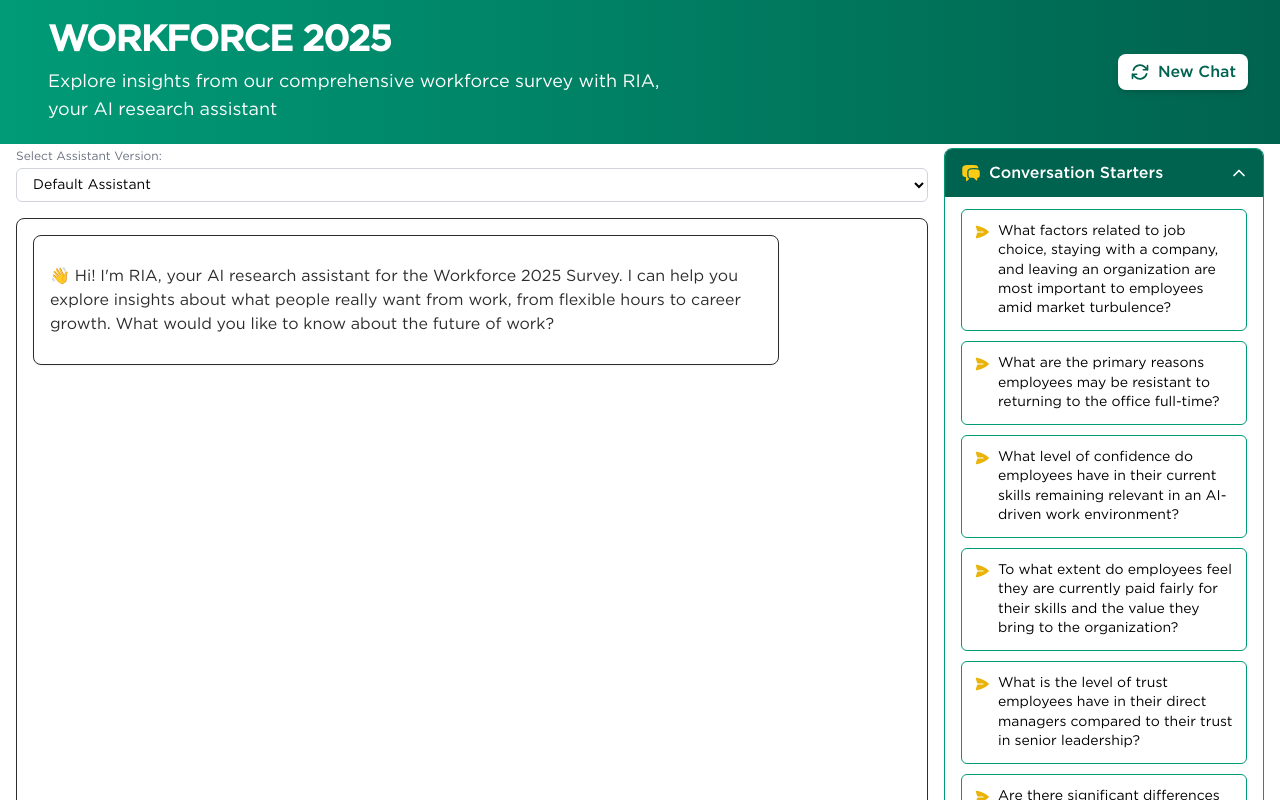
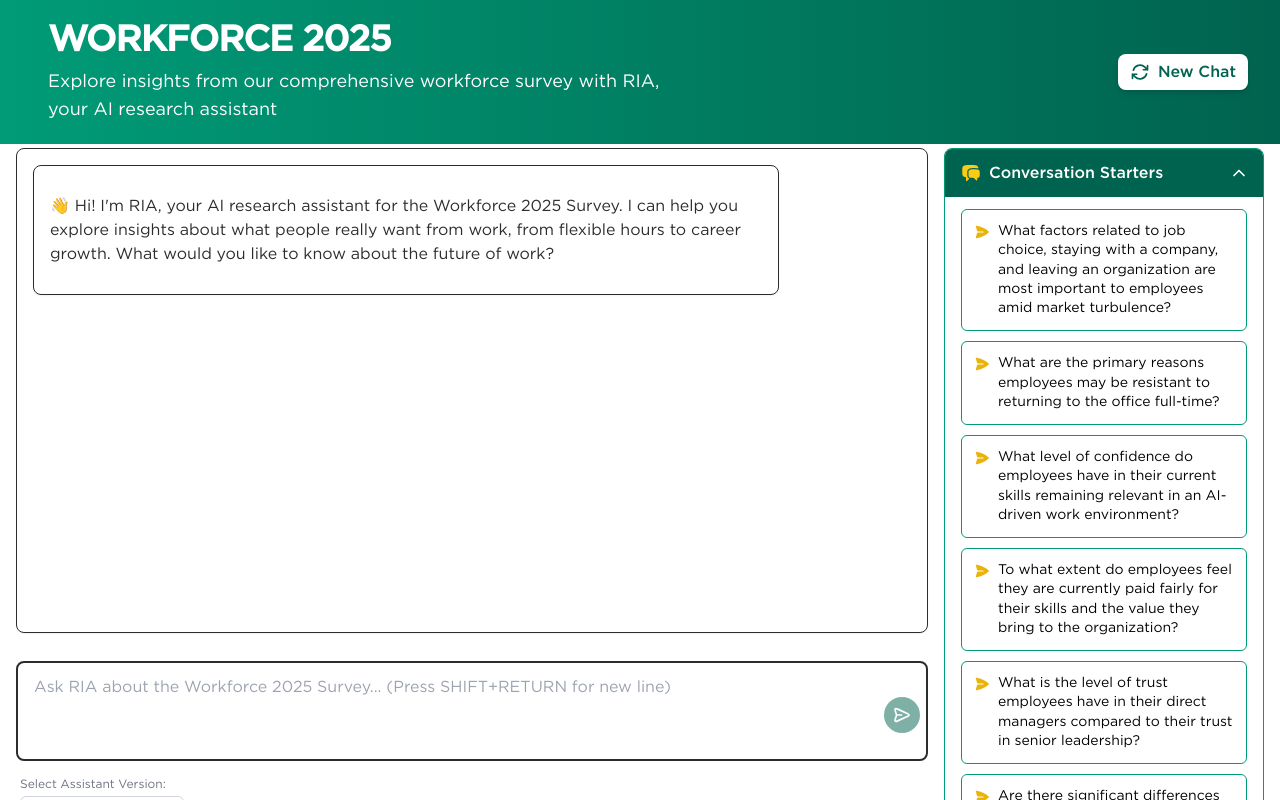
Before and after one commit to jasonlryan/ria_test, a Next.js app: page /embed/1 in a window 1280 px wide. Shown: the top 800 px of the page. Built offline with nearby package versions, Linux system fonts and the light colour scheme.

Commit message:
Move assistant selector underneath input box

```diff
--- a/app/embed/[assistantId]/page.tsx
+++ b/app/embed/[assistantId]/page.tsx
@@ -8,7 +8,7 @@ import { track } from "@vercel/analytics";
 // api/chat-assistant/route.ts is where we call the OpenAI API to get the response, there we can stream the response.
 
 // React
-import { useState, useRef, useEffect, Suspense } from "react";
+import { useState, useRef, useEffect, Suspense, useCallback } from "react";
 // Open AI
 import { AssistantStream } from "openai/lib/AssistantStream";
 // Markdown
@@ -193,7 +193,7 @@ function Embed({ params: { assistantId } }) {
         setStreamingMessage(null);
 
         // Scroll to bottom
-        setTimeout(scroll, 100);
+        setTimeout(scrollToBottom, 100);
       });
 
       runner.on("error", (error) => {
@@ -216,7 +216,7 @@ function Embed({ params: { assistantId } }) {
         setStreamingMessage(null);
 
         // Scroll to bottom
-        setTimeout(scroll, 100);
+        setTimeout(scrollToBottom, 100);
       });
     } catch (error) {
       console.error("Request error:", error);
@@ -238,29 +238,75 @@ function Embed({ params: { assistantId } }) {
       setStreamingMessage(null);
 
       // Scroll to bottom
-      setTimeout(scroll, 100);
+      setTimeout(scrollToBottom, 100);
     }
   };
 
   // Auto scroll to bottom of message list. Scroll as message is being streamed.
   const messageListRef = useRef<HTMLDivElement>(null);
-  const scroll = () => {
-    // Check if messageListRef.current exists before accessing properties
-    if (messageListRef.current) {
-      const { scrollHeight } = messageListRef.current;
-      console.log("Scrolling to:", scrollHeight);
+  const lastMessageRef = useRef<HTMLDivElement>(null);
+
+  // Simple, direct scrolling function - no conditions to block scrolling
+  const scrollToBottom = useCallback(() => {
+    if (!messageListRef.current) return;
+
+    // Log for debugging
+    console.log(
+      "Scrolling to bottom, height:",
+      messageListRef.current.scrollHeight
+    );
+
+    // Method 1: Direct property assignment - most reliable
+    messageListRef.current.scrollTop = messageListRef.current.scrollHeight;
+
+    // Method 2: Also try smooth scrolling as backup
     messageListRef.current.scrollTo({
-        top: scrollHeight,
-        behavior: "smooth",
+      top: messageListRef.current.scrollHeight,
+      behavior: "auto", // Changed from smooth to ensure it happens immediately
     });
-    } else {
-      console.log("Message list ref is not available yet");
+  }, []);
+
+  // Aggressive approach: Use both immediate and delayed scrolling
+  const forceScrollToBottom = useCallback(() => {
+    // Immediate scroll
+    scrollToBottom();
+
+    // Delayed scrolls at increasing intervals to catch any late content renders
+    setTimeout(scrollToBottom, 50);
+    setTimeout(scrollToBottom, 150);
+    setTimeout(scrollToBottom, 300);
+  }, [scrollToBottom]);
+
+  // Scroll when messages change or during streaming
+  useEffect(() => {
+    forceScrollToBottom();
+  }, [messages, streamingMessage, forceScrollToBottom]);
+
+  // Also set up a mutation observer to catch content changes
+  useEffect(() => {
+    if (!messageListRef.current) return;
+
+    // Create mutation observer to watch for content changes during streaming
+    const observer = new MutationObserver(() => {
+      // When streaming is active, always scroll to keep up with new content
+      if (loading && streamingMessage) {
+        scrollToBottom();
       }
+    });
+
+    // Start observing the message container with more detailed options
+    observer.observe(messageListRef.current, {
+      childList: true,
+      subtree: true,
+      characterData: true,
+      attributes: false,
+      attributeOldValue: false,
+    });
+
+    return () => {
+      observer.disconnect();
     };
-  useEffect(() => {
-    console.log("Messages updated, triggering scroll.");
-    scroll();
-  }, [messages, streamingMessage]);
+  }, [scrollToBottom, loading, streamingMessage]);
 
   const handleStarterQuestion = (question: string) => {
     if (loading) return;
@@ -312,18 +358,30 @@ function Embed({ params: { assistantId } }) {
       <div className="w-full max-w-7xl mx-auto px-4 pt-1 flex-1 flex flex-col">
         <div className="flex flex-col lg:flex-row gap-4 flex-1 overflow-hidden">
           {/* Chat and Input Section */}
-          <div className="flex-1 flex flex-col">
-            {/* Assistant Selector */}
-            <AssistantSelector currentAssistantId={assistantId} />
-
+          <div
+            className="flex-1 flex flex-col"
+            style={{
+              height: "calc(100vh - 90px)",
+              minHeight: "400px",
+              maxHeight: "100%",
+            }}
+          >
             {/* Chat Container */}
-            <div className="chat-container flex-1 overflow-y-auto">
+            <div className="chat-container flex-1 overflow-hidden flex flex-col">
               <div
-                className="chat-messages scroll"
+                className="chat-messages flex-1"
                 ref={messageListRef}
-                style={{ scrollBehavior: "smooth" }}
+                style={{
+                  scrollBehavior: "smooth",
+                  overflowY: "auto",
+                  paddingBottom: "0.5rem",
+                  minHeight: "100px",
+                  maxHeight: "calc(100vh - 260px)",
+                }}
               >
-                {messages.map((msg) => (
+                {messages.map((msg, index) => {
+                  const isLastMessage = index === messages.length - 1;
+                  return (
                     <div
                       key={msg.id}
                       className={`message-bubble ${
@@ -331,6 +389,7 @@ function Embed({ params: { assistantId } }) {
                           ? "message-bubble-assistant"
                           : "message-bubble-user"
                       }`}
+                      ref={isLastMessage ? lastMessageRef : null}
                     >
                       <ReactMarkdown
                         className="prose max-w-none text-sm sm:text-base"
@@ -365,10 +424,15 @@ function Embed({ params: { assistantId } }) {
                         {msg.content}
                       </ReactMarkdown>
                     </div>
-                ))}
+                  );
+                })}
 
                 {loading && streamingMessage && (
-                  <div className="message-bubble message-bubble-assistant">
+                  <div
+                    className="message-bubble message-bubble-assistant"
+                    ref={lastMessageRef}
+                    id="streaming-message"
+                  >
                     <ReactMarkdown
                       className="prose max-w-none text-sm sm:text-base"
                       remarkPlugins={[remarkGfm]}
@@ -412,7 +476,7 @@ function Embed({ params: { assistantId } }) {
             </div>
 
             {/* Input Container */}
-            <div className="w-full sticky bottom-0 z-10 bg-white">
+            <div className="w-full sticky bottom-0 z-10 bg-white py-3 flex-shrink-0">
               <PromptInput
                 prompt={prompt}
                 setPrompt={setPrompt}
@@ -420,6 +484,11 @@ function Embed({ params: { assistantId } }) {
                 threadId={threadId}
                 loading={loading}
               />
+
+              {/* Assistant Selector - placed underneath input box */}
+              <div className="flex justify-start mt-2 ml-1">
+                <AssistantSelector currentAssistantId={assistantId} />
+              </div>
             </div>
           </div>
 
```
Lines whose indentation alone changed are shown as unchanged.
